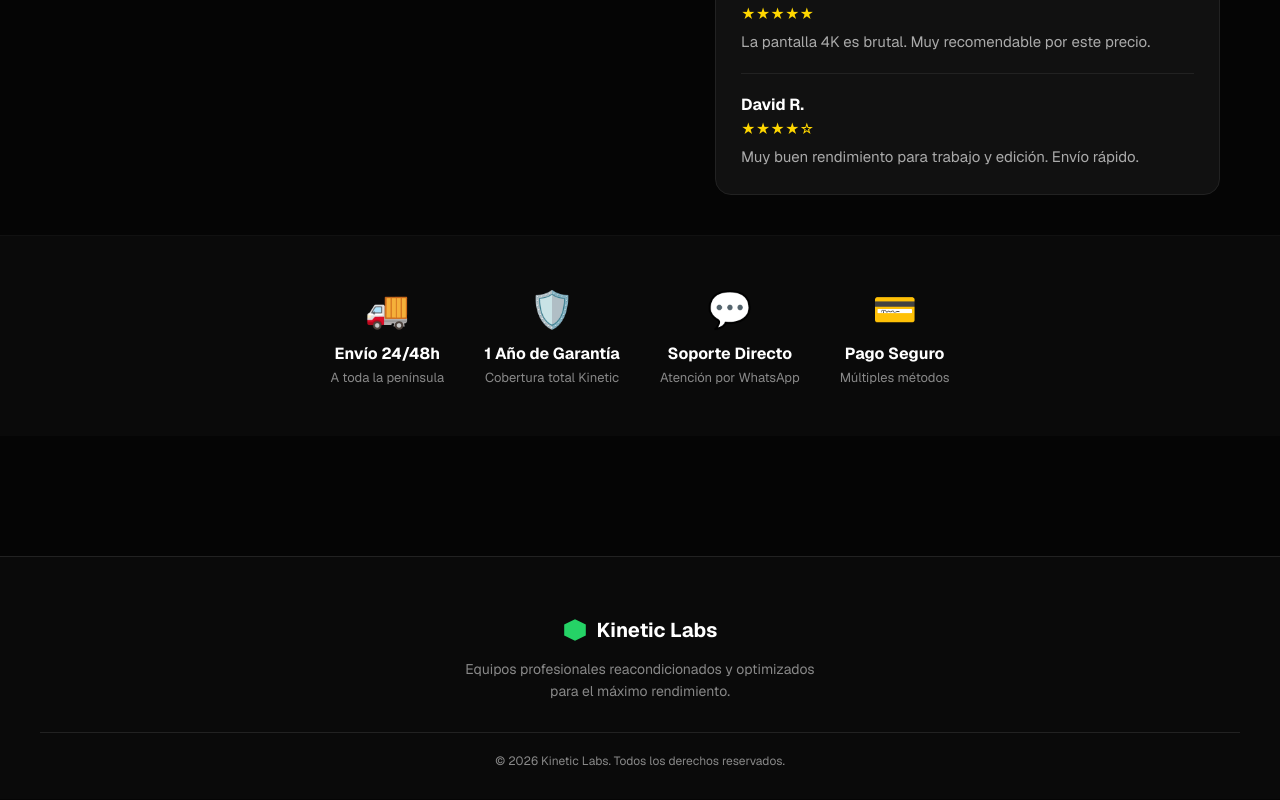
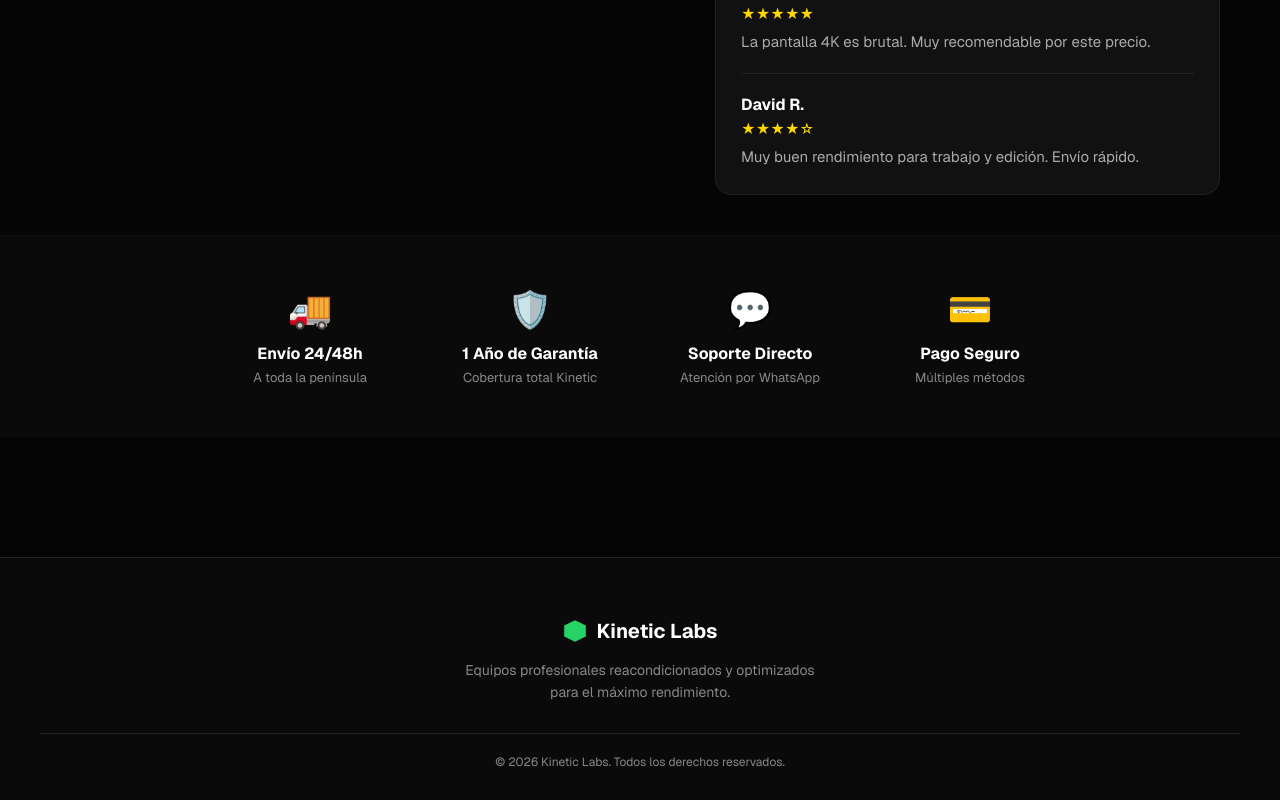
Before and after one commit to kinetic-labs-dev/kineticlabs, a Next.js app: page /laptop/dell-xps-15 in a window 1280 px wide. Shown: the part 902-1702 px from the top of the page. Built offline with nearby package versions, Linux system fonts and the light colour scheme.

Commit message:
Ajustes de precisión: Centrado total de textos e iconos, y optimización de subtítulo en móvil

```diff
--- a/app/components/TrustBadges.tsx
+++ b/app/components/TrustBadges.tsx
@@ -12,17 +12,23 @@ export default function TrustBadges() {
         maxWidth: "1200px",
         margin: "0 auto",
         display: "flex",
-        justifyContent: "center", /* LA CLAVE PARA CENTRAR LOS ICONOS */
+        justifyContent: "center", /* CENTRADO GENERAL */
         alignItems: "flex-start",
         flexWrap: "wrap",
-        gap: "40px",
+        gap: "40px 20px", /* Ajustado el gap para móviles */
         textAlign: "center"
       }}>
         {badges.map((badge, i) => (
-          <div key={i} style={{ display: "flex", flexDirection: "column", alignItems: "center", maxWidth: "200px" }}>
-            <span style={{ fontSize: "36px", marginBottom: "10px" }}>{badge.icon}</span>
+          <div key={i} style={{
+            display: "flex",
+            flexDirection: "column",
+            alignItems: "center", /* CENTRADO INTERNO (Icono y texto) */
+            flex: "1 1 calc(50% - 20px)", /* Ocupan el 50% en móvil (2 por fila) */
+            maxWidth: "200px"
+          }}>
+            <span style={{ fontSize: "36px", marginBottom: "10px", display: "block" }}>{badge.icon}</span>
             <h4 style={{ color: "white", fontSize: "16px", fontWeight: "bold", marginBottom: "5px" }}>{badge.title}</h4>
-            <p style={{ color: "#888", fontSize: "13px" }}>{badge.desc}</p>
+            <p style={{ color: "#888", fontSize: "13px", lineHeight: "1.4" }}>{badge.desc}</p>
           </div>
         ))}
       </div>
```
Also changed, not shown: app/components/Hero.tsx (+9 -7 lines).
